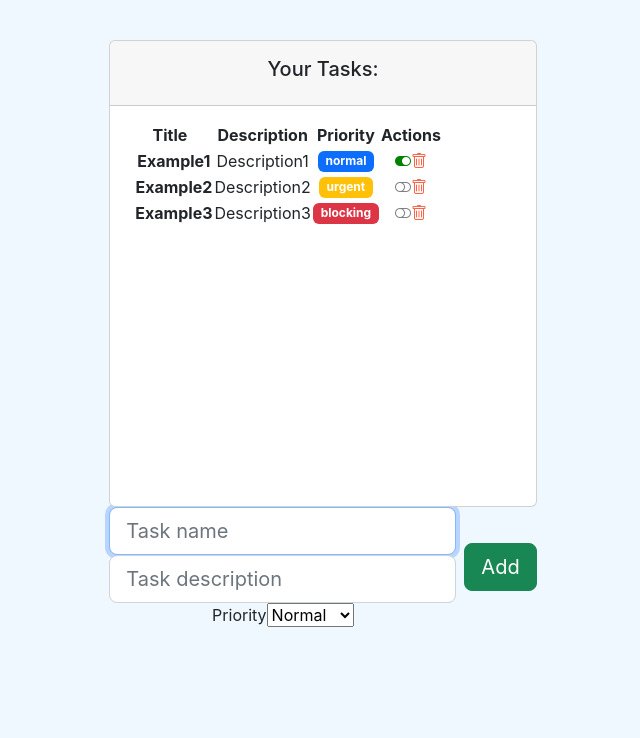
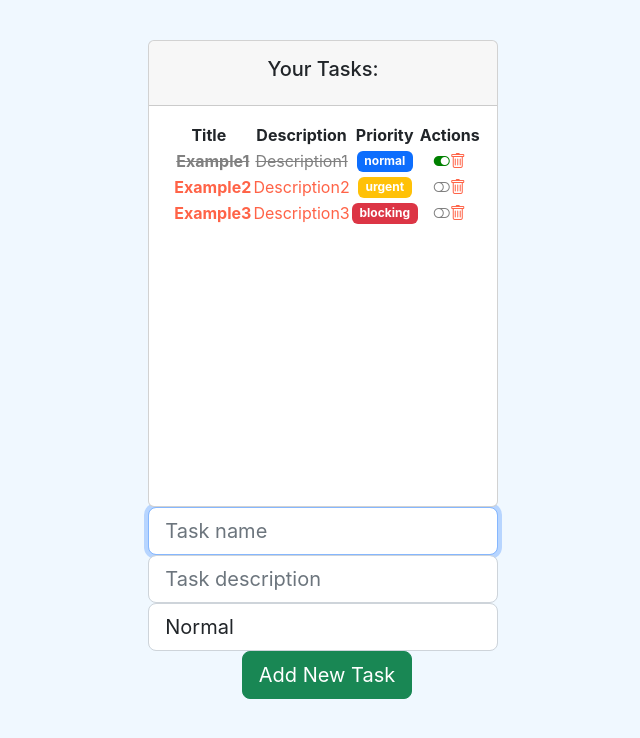
Before and after one commit to oscarsangpa/basic_react, a React (Create React App) app: page / in a window 1280 px wide. Shown: the top 738 px of the page, without its empty margins (317-957 px from the left). Built offline with nearby package versions, Linux system fonts and the light colour scheme.

Commit message:
feat: add conditional rendering

```diff
--- a/src/components/container/taskList.jsx
+++ b/src/components/container/taskList.jsx
@@ -31,11 +31,49 @@ export const TaskList = () => {
   }
 
   function addTask(task){
-    console.log("add task", task)
-    const index = tasks.indexOf(task);
     const tempTask = [...tasks];
     tempTask.push(task);
     setTasks(tempTask);
+  }
+
+  const Table = () => {
+    return (
+      <table>
+        <thead>
+          <tr>
+            <th scope="col"> Title </th>
+            <th scope="col"> Description </th>
+            <th scope="col"> Priority </th>
+            <th scope="col"> Actions </th>
+          </tr>
+        </thead>
+        <tbody>
+          {tasks?.map((task, index) => {
+            return (
+              <TaskComponent
+                key={index}
+                tasks={task}
+                complete={completedTask}
+                remove={removeTask}
+              />
+            );
+          })}
+        </tbody>
+      </table>
+    );
+  }
+
+  let taskTable;
+
+  if(tasks.length > 0 ) {
+    taskTable = <Table/>
+  } else {
+    taskTable = (
+      <div>
+        <h3>There are not task show </h3>
+        <h4>Please, create one </h4>
+      </div>
+    )
   }
 
 
@@ -56,32 +94,11 @@ export const TaskList = () => {
             <h5> Your Tasks: </h5>
           </div>
             <div className='card-body' data-mdb-perfect-scrollbar="true" style={{position: "relative", height: "400px"}}>
-              <table>
-                <thead>
-                <tr>
-                  <th scope='col'> Title </th>
-                  <th scope='col'> Description </th>
-                  <th scope='col'> Priority </th>
-                  <th scope='col'> Actions </th>
-                </tr>
-                </thead>
-                <tbody>
-                {tasks?.map((task, index) => {
-                  return (
-                  <TaskComponent
-                    key={index}
-                    tasks={ task }
-                    complete={ completedTask }
-                    remove={ removeTask }
-                    />
-                  )
-                })}
-                </tbody>
-              </table>
+              {taskTable}
             </div>
         </div>
       </div>
-            <TaskForm add={addTask}/>
+            <TaskForm add={addTask} length={tasks.length}/>
     </div>
   )
 }
--- a/src/components/pure/forms/TaskForm.jsx
+++ b/src/components/pure/forms/TaskForm.jsx
@@ -3,7 +3,7 @@ import PropTypes from 'prop-types'
 import { LEVELS } from '../../../models/levels.enum'
 import { Task } from '../../../models/task.class';
 
-const TaskForm = ({add}) => {
+const TaskForm = ({add, length}) => {
 
   const nameRef = useRef("");
   const descriptionRef = useRef("");
@@ -25,14 +25,15 @@ const TaskForm = ({add}) => {
       <div className='form-outline flex-fill'>
         <input ref={nameRef} id="inputName" type="text" className='form-control form-control-lg' required autoFocus placeholder='Task name' />
         <input ref={descriptionRef} id="inputDescription" type="text" className='form-control form-control-lg' required placeholder='Task description' />
-          <label htmlFor='selectLevel' className='sr-only'> Priority </label>
-          <select ref={levelRef} defaultValue={LEVELS.NORMAL} id="selectLevel">
+          <select className='form-control form-control-lg' ref={levelRef} defaultValue={LEVELS.NORMAL} id="selectLevel">
             <option value={LEVELS.NORMAL}> Normal </option>
             <option value={LEVELS.URGENT}> Urgent </option>
             <option value={LEVELS.BLOCKING}> Blocking </option>
           </select>
+              <button type="submit" className='btn btn-success btn-lg ms-2'>
+                {length > 0 ? "Add New Task" : "Create your First Task"}
+              </button>
       </div>
-        <button type="submit" className='btn btn-success btn-lg ms-2'>Add</button>
     </form>
     )}
 
--- a/src/components/pure/task.jsx
+++ b/src/components/pure/task.jsx
@@ -47,9 +47,19 @@ function TaskComponent({ tasks, complete, remove }) {
     }
   }
 
+  const taskCompleted = {
+    color: "grey",
+    textDecoration: "line-through"
+  }
+
+  const taskPending = {
+    color: "tomato",
+    fontWeigth: "bold"
+  }
+
 
   return (
-    <tr className='fw-normal'>
+    <tr className='fw-normal' style={tasks.completed ? taskCompleted : taskPending}>
       <th>
         <span className='ms-2'>{tasks.name}</span>
       </th>
--- a/src/components/styles/task.scss
+++ b/src/components/styles/task.scss
@@ -2,3 +2,13 @@
 .task-action {
   cursor: pointer;
 }
+
+.task-completed {
+  color: grey;
+  text-decoration: line-through;
+}
+
+.task-pending {
+  font-weight: bold;
+  color: tomato;
+}
```
